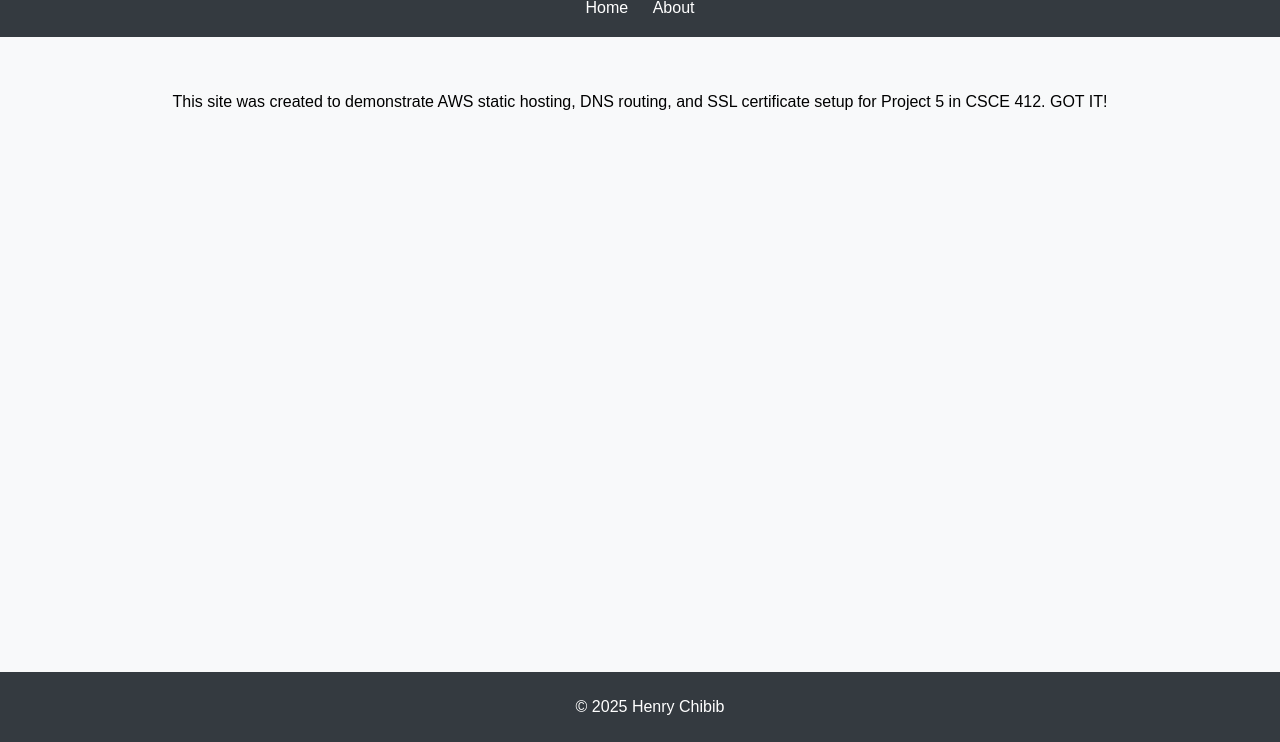
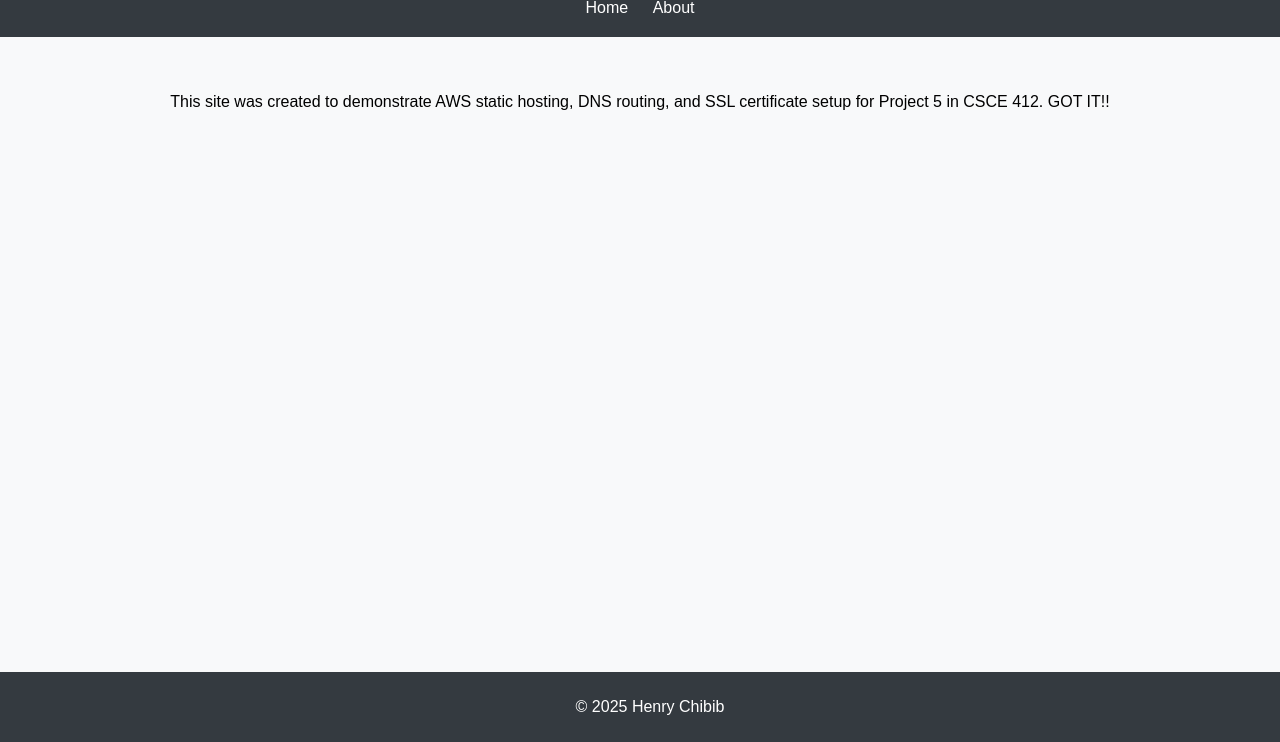
Before and after one commit to hchibib/csce412-static-site, a plain HTML site: page app/about.html in a window 1280 px wide. Shown: the part 58-800 px from the top of the page. Drawn offline with Linux system fonts and the light colour scheme.

Commit message:
This better work

```diff
--- a/app/about.html
+++ b/app/about.html
@@ -14,7 +14,7 @@
     </nav>
   </header>
   <main>
-    <p>This site was created to demonstrate AWS static hosting, DNS routing, and SSL certificate setup for Project 5 in CSCE 412. GOT IT!</p>
+    <p>This site was created to demonstrate AWS static hosting, DNS routing, and SSL certificate setup for Project 5 in CSCE 412. GOT IT!!</p>
   </main>
   <footer>
     <p>&copy; 2025 Henry Chibib</p>
```
